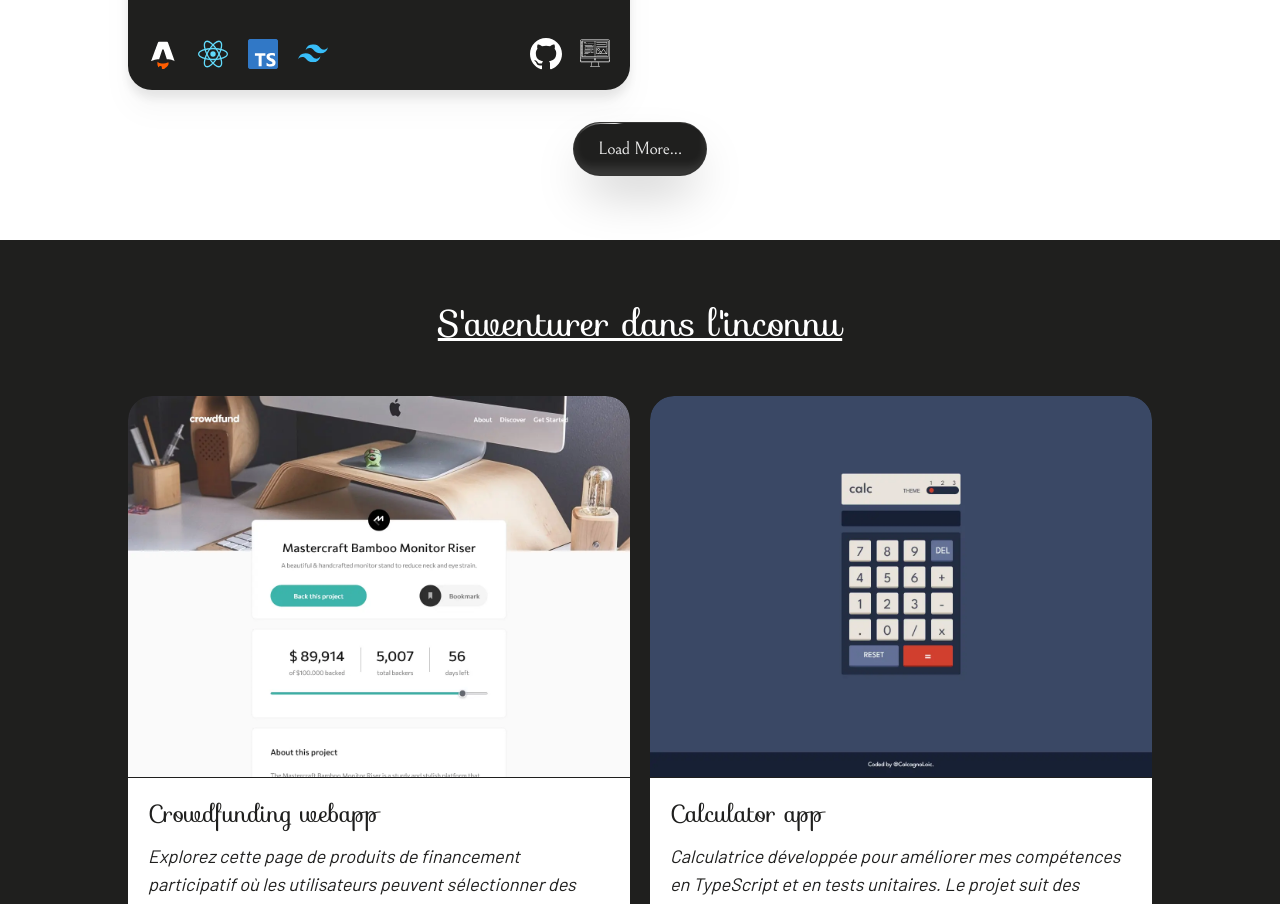
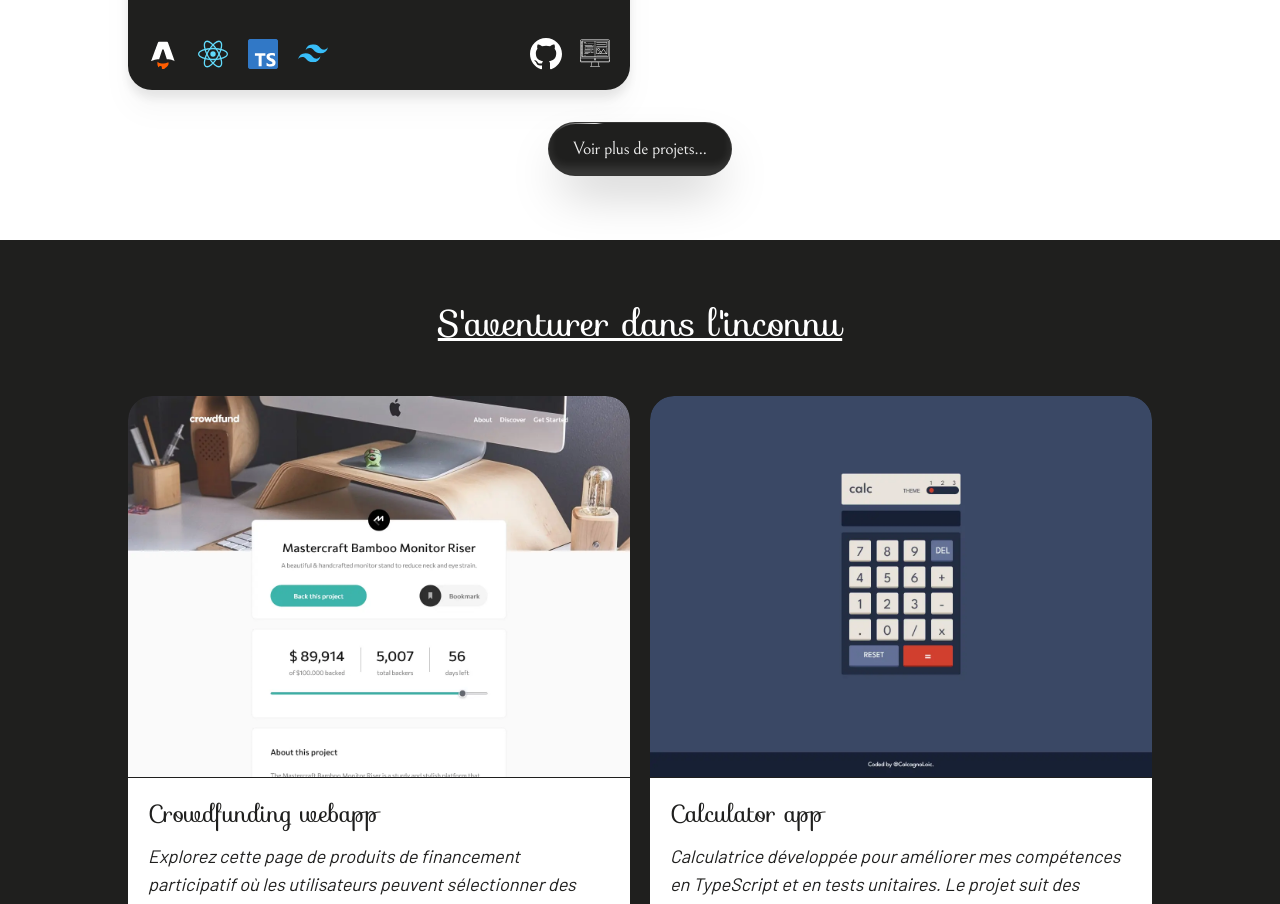
Before and after one commit to CalcagnoLoic/portfolio, a React (Vite) app: page / in a window 1280 px wide. Shown: the part 2180-3084 px from the top of the page. Built offline with nearby package versions, Linux system fonts and the light colour scheme.

Commit message:
modify toast + fix contact form

```diff
--- a/public/assets/style/index.css
+++ b/public/assets/style/index.css
@@ -4,6 +4,10 @@
 
 :root {
   --toastify-toast-width: 420px;
+}
+
+html {
+  color-scheme: light;
 }
 
 @font-face {
--- a/src/components/Projects/ProfessionalProjects/index.tsx
+++ b/src/components/Projects/ProfessionalProjects/index.tsx
@@ -88,7 +88,7 @@ const Component = () => {
             onClick={() => handleMoreProject(setVisibleProject)}
           >
             <span className="whitespace-pre-wrap text-center font-[bellefair] text-2xl font-medium leading-none tracking-tight text-gallery lg:text-lg dark:from-gallery dark:to-slate-900/10">
-              Load More...
+              Voir plus de projets...
             </span>
           </ShimmerButton>
         </div>
--- a/src/container/Form/index.tsx
+++ b/src/container/Form/index.tsx
@@ -52,7 +52,8 @@ const Component = () => {
         setMessage("");
         notify("success");
       })
-      .catch(() => {
+      .catch((error) => {
+        console.error("Error sending email:", error);
         notify("error");
       });
   };
--- a/src/utils/toastMessage/index.ts
+++ b/src/utils/toastMessage/index.ts
@@ -4,14 +4,14 @@ import "react-toastify/dist/ReactToastify.css";
 export const notify = (state: "success" | "error" | "missing") => {
   switch (state) {
     case "success":
-      toast.success("Mail send with succes!", {
+      toast.success("Email envoyé avec succès!", {
         position: "bottom-right",
       });
       break;
 
     case "error":
       toast.error(
-        "Oops, there are an error with servor, try later or contact me by email.",
+        "Oops, une erreur est survenue sur le serveur. Réessayez plus tard ou contactez moi par mail directement.",
         {
           position: "bottom-right",
         },
@@ -19,7 +19,7 @@ export const notify = (state: "success" | "error" | "missing") => {
       break;
 
     case "missing":
-      toast.warn("You have probably forgotten to fill in some information ", {
+      toast.warn("Vous avez probablement oublié de remplir une information!", {
         position: "bottom-right",
       });
       break;
--- a/tailwind.config.js
+++ b/tailwind.config.js
@@ -1,6 +1,7 @@
 /** @type {import('tailwindcss').Config} */
 export default {
   content: ["./index.html", "./src/**/*.{js,ts,jsx,tsx}"],
+  darkMode: false,
   theme: {
     extend: {
       colors: {
```
